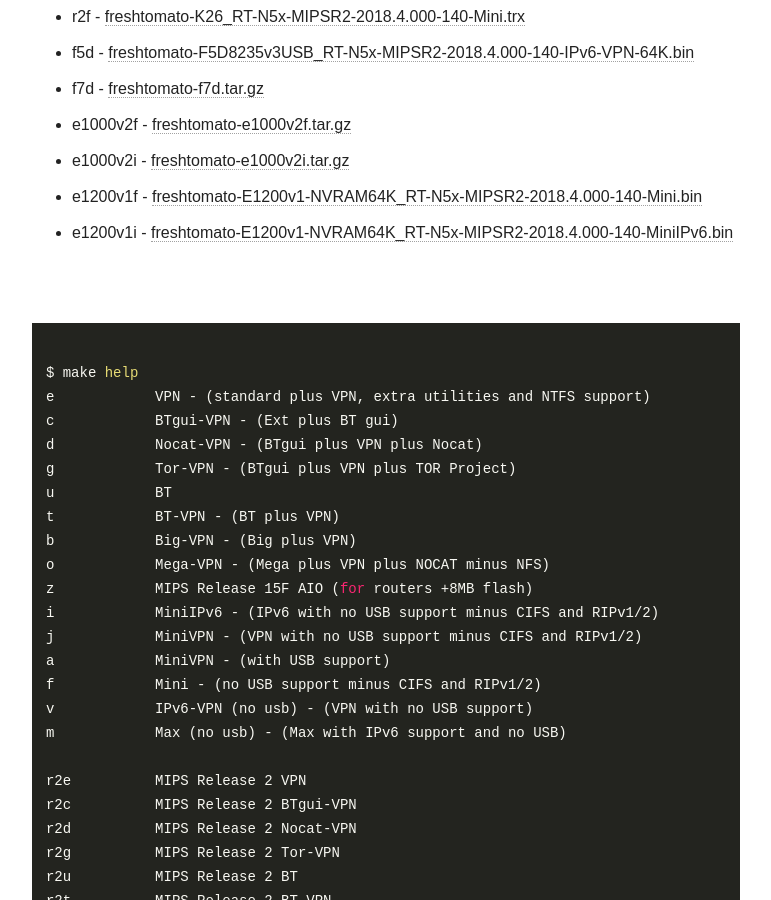
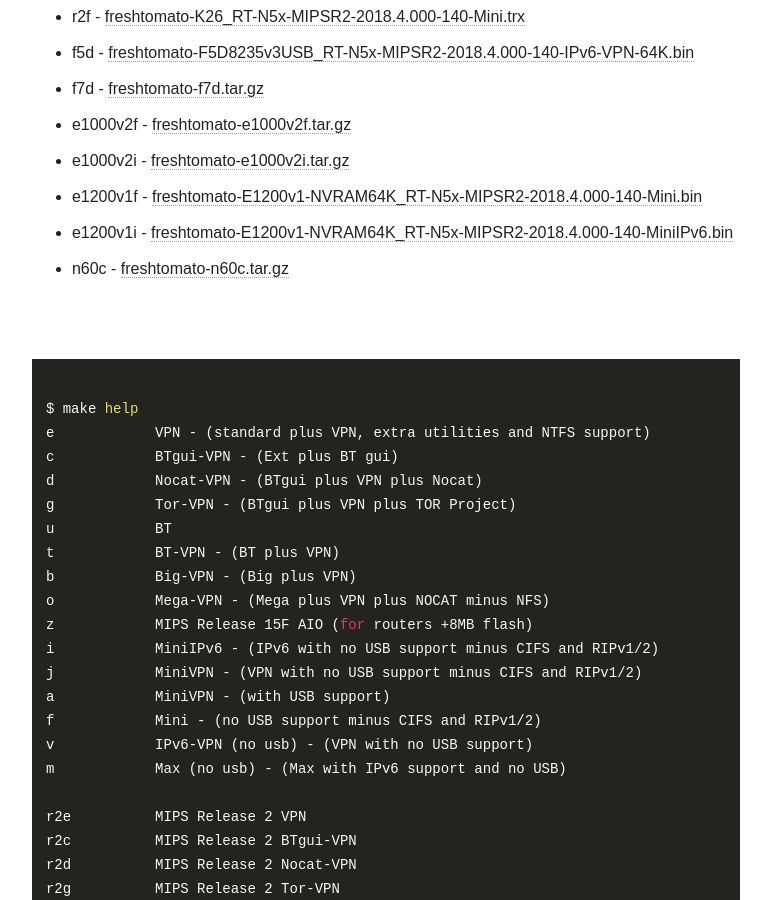
Before and after one commit to oglopss/freshtomato-mips-ci-jekyll, a Jekyll site: the page built from index.html, in a window 1280 px wide and 900 px high, scrolled down 1135 px. Shown: the whole window, without its empty margins (254-1025 px from the left). Built offline with Jekyll 4.4.1, drawn with Linux system fonts in a browser that asks for light colours; nearby versions of some CDN libraries.

Commit message:
Travis build 11 n60c pushed to gh-pages

```diff
--- a/_data/ss.yml
+++ b/_data/ss.yml
@@ -21,3 +21,4 @@
   - 0016 f5d freshtomato-F5D8235v3USB_RT-N5x-MIPSR2-2018.4.000-140-IPv6-VPN-64K.bin
   - 0020 e1200v1f freshtomato-E1200v1-NVRAM64K_RT-N5x-MIPSR2-2018.4.000-140-Mini.bin
   - 0021 e1200v1i freshtomato-E1200v1-NVRAM64K_RT-N5x-MIPSR2-2018.4.000-140-MiniIPv6.bin
+  - 0023 n60c freshtomato-n60c.tar.gz
```
Also changed, not shown: 1 other file.
